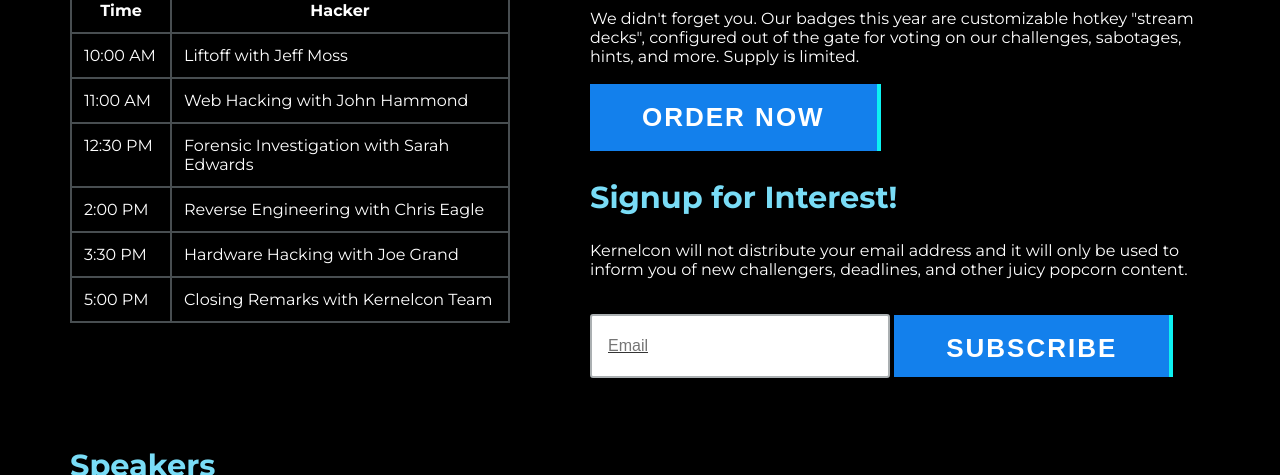
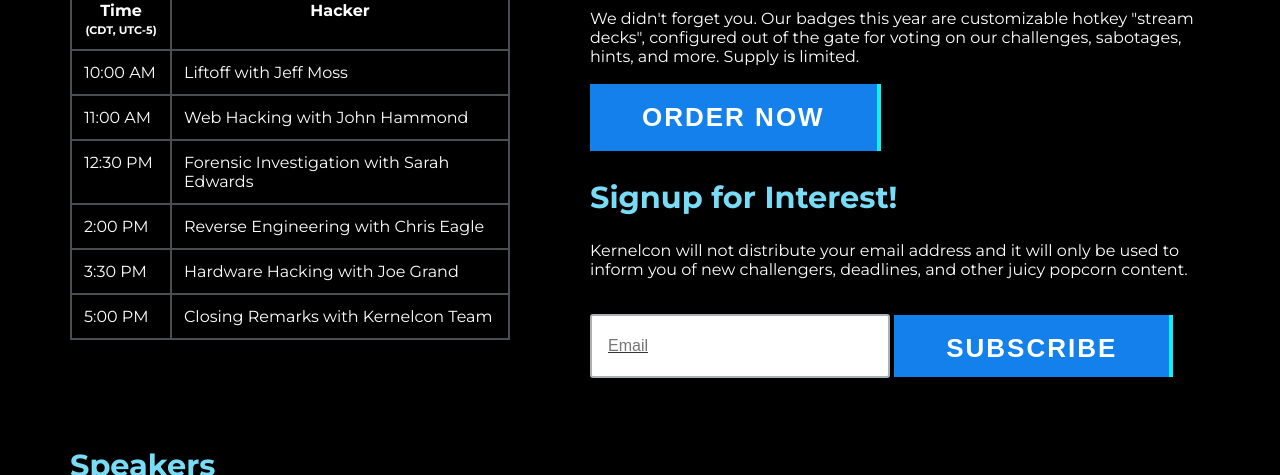
Before and after one commit to kernelcon/website-2021, a plain HTML site: page index.html in a window 1280 px wide. Shown: the part 625-1100 px from the top of the page. Drawn offline with Linux system fonts and the light colour scheme; a web font is replaced by a local one.

Commit message:
added timezone to table

```diff
--- a/index.html
+++ b/index.html
@@ -38,7 +38,7 @@
             <div class='text announcement-text'>
               <table class='table table-responsive" table-striped table-dark table-bordered'>
                 <tr>
-                  <th>Time</th>
+                  <th>Time<div class="subhead">(CDT, UTC-5)</div></th>
                   <th>Hacker</th>
                 </tr>
                 <tbody>
--- a/styles.css
+++ b/styles.css
@@ -1745,6 +1745,11 @@ button {
     border-bottom: 2px solid #484e51;
 }
 
+th div.subhead {
+    font-size: 11px;
+    padding-top: 3px;
+}
+
 .table tbody+tbody {
     border-top: 2px solid #484e51;
 }
```
Lines whose indentation alone changed are shown as unchanged.
